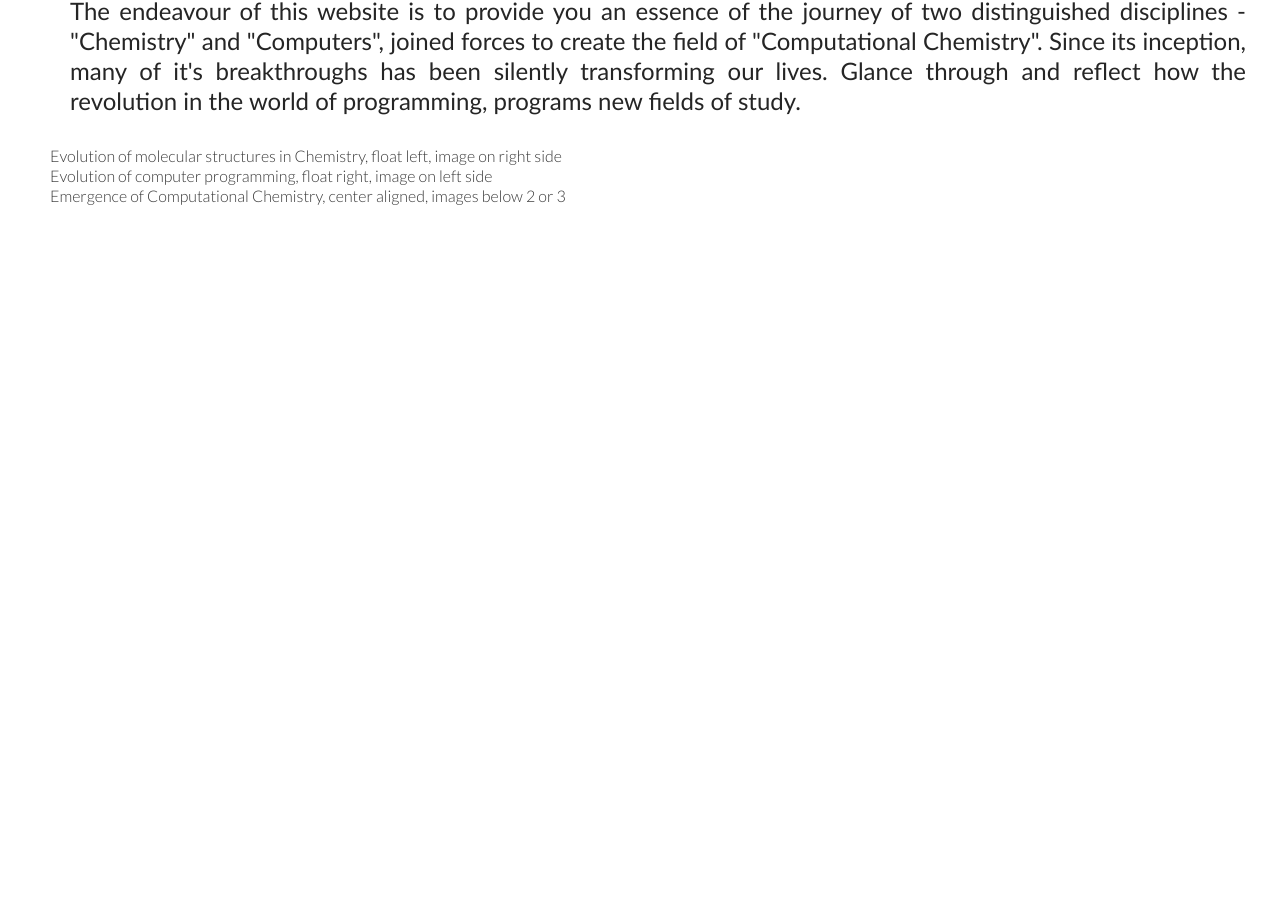
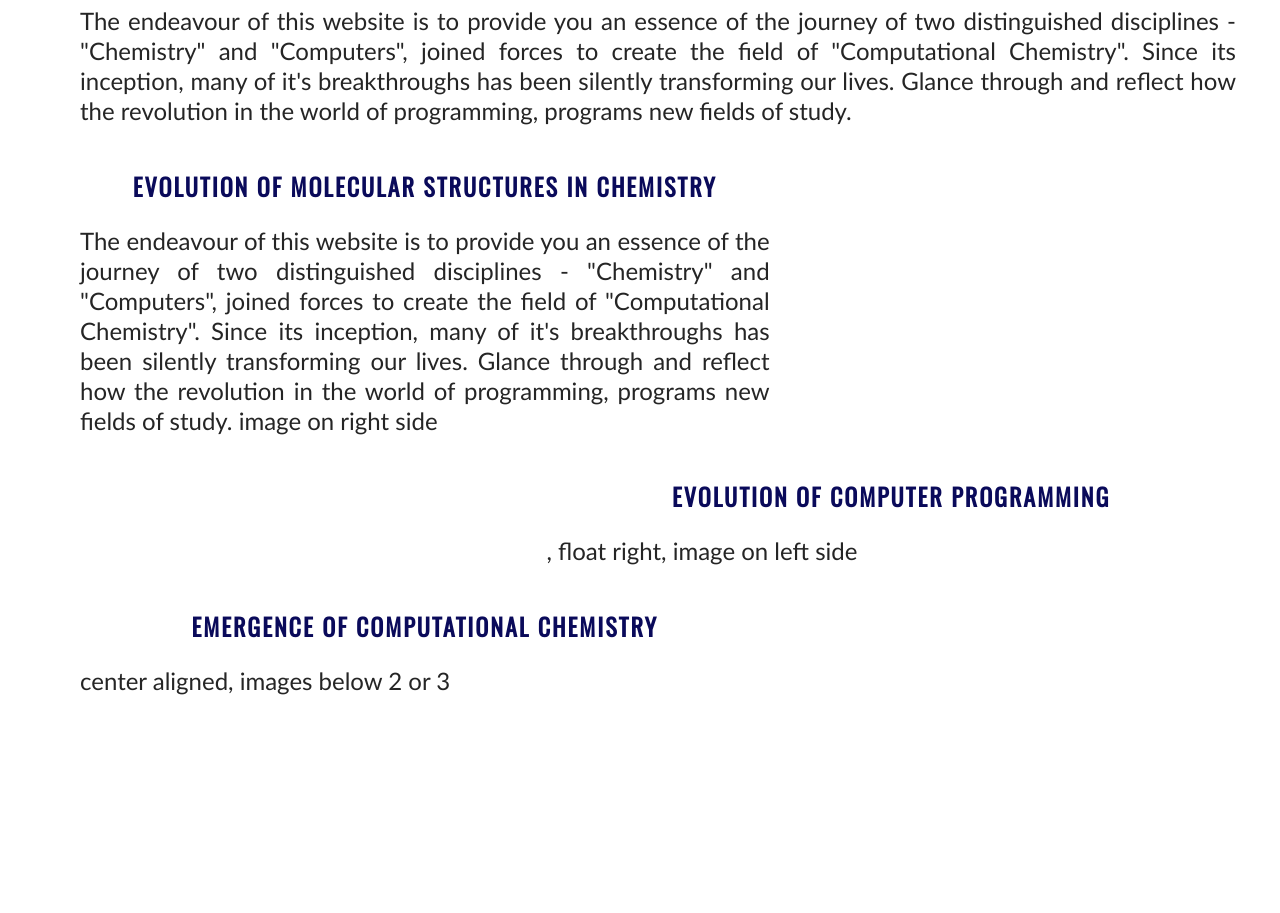
Before and after one commit to RoshnaVakkeel/Chem_Meets_Codes, a plain HTML site: page index.html in a window 1280 px wide. Shown: the part 704-1617 px from the top of the page. Drawn offline with nearby package versions, Linux system fonts and the light colour scheme.

Commit message:
add styles to the all intro divs

```diff
--- a/assets/css/style.css
+++ b/assets/css/style.css
@@ -137,3 +137,37 @@ h2 {
     text-align: justify;
     color: #252525;
 }
+
+#mission-statement {
+    padding: 10px;
+}
+
+#chem-intro {
+    padding: 10px;
+    width: 60%;
+    float:left;
+}
+
+#chem-intro h2{
+    font-size: 1.5em;
+}
+
+#comp-intro {
+    padding: 10px;
+    width: 60%;
+    float:right;
+}
+
+#comp-intro h2{
+    font-size: 1.5em;
+}
+
+#comp-chem-intro {
+    padding: 10px;
+    width: 60%;
+    float:left;
+}
+
+#comp-chem-intro h2{
+    font-size: 1.5em;
+}
--- a/index.html
+++ b/index.html
@@ -53,9 +53,23 @@
             </p>
         </div>
 
-        <div id="chem-intro">Evolution of molecular structures in Chemistry, float left, image on right side</div>
-        <div id="comp-intro">Evolution of computer programming, float right, image on left side</div>
-        <div id="comp-chem-intro">Emergence of Computational Chemistry, center aligned, images below 2 or 3</div>
+        <div id="chem-intro">
+            <h2>Evolution of molecular structures in Chemistry</h2>
+            <p>  The endeavour of this website is to provide you an essence of the journey of two distinguished disciplines -  "Chemistry" and "Computers", joined forces to create the field of "Computational Chemistry". Since its inception, many of it's breakthroughs has been silently transforming our lives.
+                Glance through and reflect how the revolution in the world of programming, programs new fields of study. image on right side </p>
+            </div>
+
+        <div id="comp-intro">
+            <h2>Evolution of computer programming </h2>
+            <p>  , float right, image on left side</p>
+
+        </div>
+
+        <div id="comp-chem-intro">
+            <h2>Emergence of Computational Chemistry</h2>
+            <p> center aligned, images below 2 or 3 </p>
+
+        </div>
     </section>
 
     <section id="importance">
```
